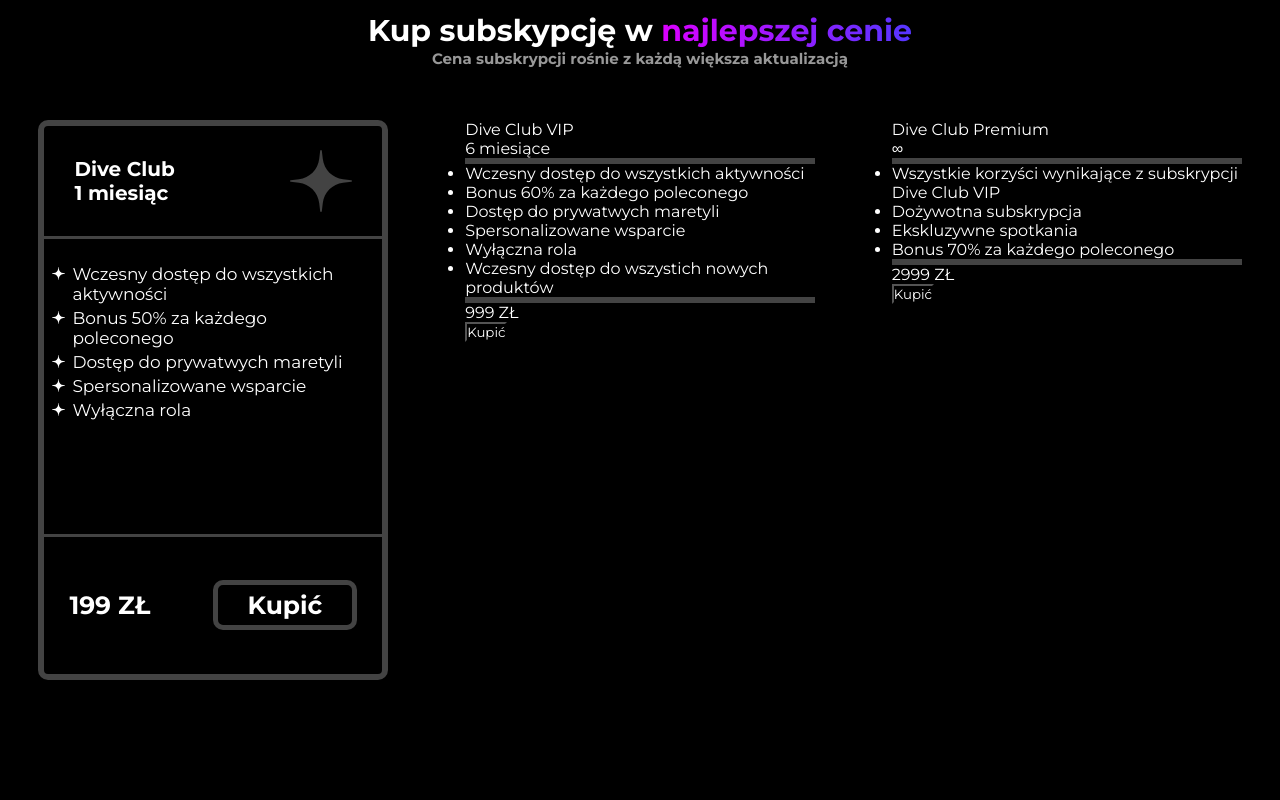
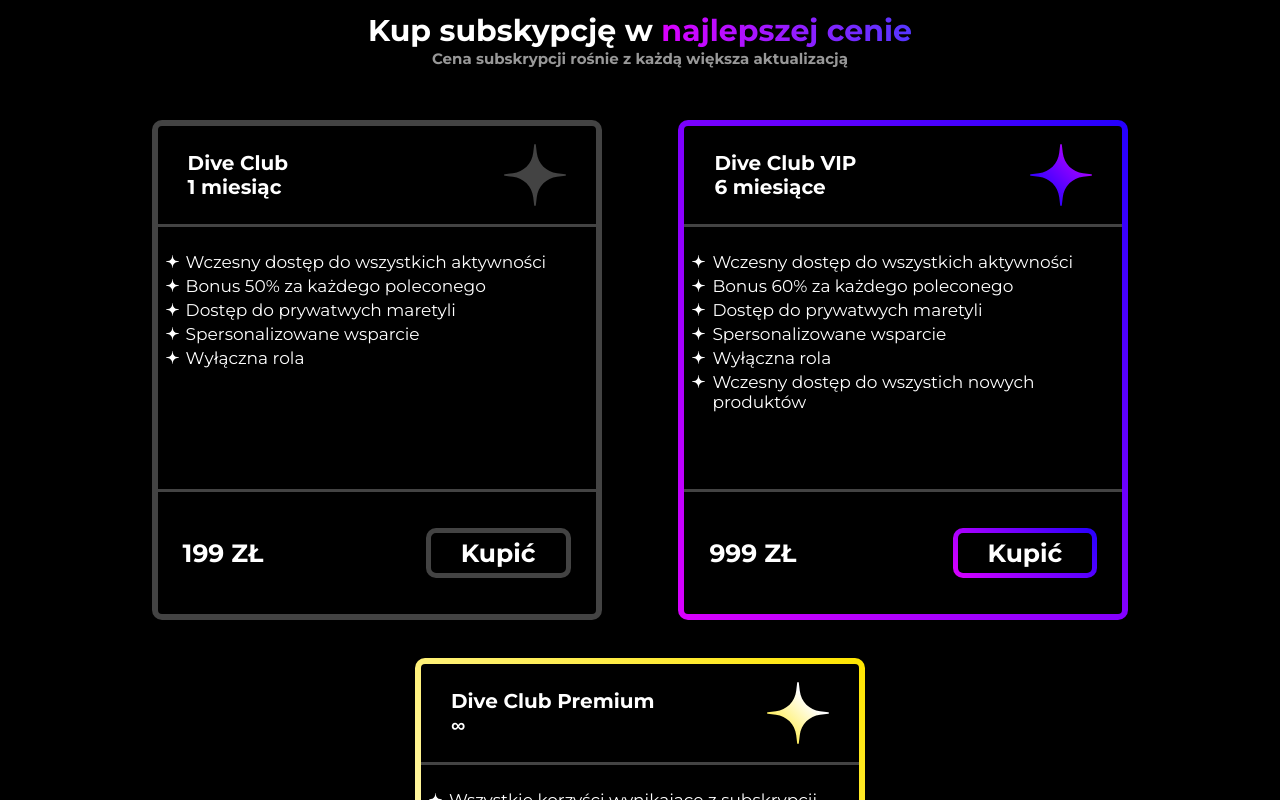
Before and after one commit to NonNoname1201/Crypto-Dive, a Vue app in the folder client/: page / in a window 1280 px wide. Shown: the part 1640-2440 px from the top of the page. Before the commit the page ends 2358 px from the top, so only its background shows below. Built offline with nearby package versions, Linux system fonts and the light colour scheme.

Commit message:
Changed technology of border to the button on the first page

```diff
--- a/client/src/App.vue
+++ b/client/src/App.vue
@@ -24,7 +24,7 @@ export default {
 
   <main>
     <PageFirst />
-    <PageSecond/>
+    <PageSecond />
     <PageThird />
   </main>
 </template>
--- a/client/src/assets/main.css
+++ b/client/src/assets/main.css
@@ -3,7 +3,7 @@
     padding: 0;
     box-sizing: border-box;
     font-family: Montserrat, sans-serif;
-    background: black;
+
     color: white;
 }
 
@@ -11,6 +11,7 @@
     background-size: auto 100vh;
     width: 100%;
     min-height: 100vh;
+    background: black;
 }
 
 ::-webkit-scrollbar {
--- a/client/src/components/PageThird.vue
+++ b/client/src/components/PageThird.vue
@@ -8,7 +8,7 @@ const components = {
 </script>
 
 <template>
-  <div class="Page-third">
+  <div class="Page-third page">
     <Plans />
   </div>
 </template>
--- a/client/src/components/page_first/MainColumn.vue
+++ b/client/src/components/page_first/MainColumn.vue
@@ -42,25 +42,12 @@ const components = {
 }
 
 .entry-button:hover {
-  background: linear-gradient(270deg, #7000FF 0%, #0075FF 49%, #33FF00 100%);
-  border: 0;
-  position: relative;
+  background: linear-gradient(black, black) padding-box, linear-gradient(270deg, #7000FF 0%, #0075FF 49%, #33FF00 100%) border-box;
   border-radius: 10px;
-  z-index: 1;
+  border: 4px solid transparent;
 }
 
-.entry-button:hover:before {
-  content: "";
-  display: block;
-  height: 32px;
-  width: 142px;
-  background: black;
-  position: absolute;
-  top: 4px;
-  left: 4px;
-  border-radius: 6px;
-  z-index: -1;
-}
+
 .first-page {
   h1 {
     font-size: 50px;
--- a/client/src/components/page_third/PlanOneMonth.vue
+++ b/client/src/components/page_third/PlanOneMonth.vue
@@ -75,6 +75,7 @@ const components = {
     font-size: 25px;
     font-weight: 700;
     padding: 5px 30px;
+    background: black;
     border: 5px solid #434343;
     border-radius: 10px;
   }
--- a/client/src/components/page_third/PlanSixMonths.vue
+++ b/client/src/components/page_third/PlanSixMonths.vue
@@ -1,11 +1,16 @@
 <script setup>
+import BlueStar from "@/components/icons/page_third/IconBlueStar.vue";
 
+const components = {
+  BlueStar,
+};
 </script>
 
 <template>
   <div class="description-item">
     <div class="title">
       Dive Club VIP<br>6 miesiące
+      <BlueStar />
     </div>
     <div class="description">
       <ul>
@@ -17,8 +22,8 @@
         <li>Wczesny dostęp do wszystich nowych produktów</li>
       </ul>
     </div>
-    <div class="price">
-      <p>999 ZŁ</p>
+    <div class="price-section">
+      <p class="price">999 ZŁ</p>
       <button class="button-style"><a>Kupić</a></button>
     </div>
   </div>
@@ -26,14 +31,56 @@
 
 <style scoped>
 .title {
-  border-bottom: 6px solid #434343;
+  padding: 30px;
+  display: flex;
+  flex-direction: row;
+  justify-content: space-between;
+  align-items: center;
+  font-size: clamp(10px, 4vw, 20px);
+  font-weight: 900;
+  border: none;
+  border-radius: 10px;
+  height: 20%;
 }
 
-.description{
-  border-bottom: 6px solid #434343;
+.description {
+  border-top: 3px solid #434343;
+  border-bottom: 3px solid #434343;
+  font-weight: 500;
+  font-size: 17px;
+  height: 55%;
+  padding: 25px 28px;
+  background: transparent;
+  ul {
+    list-style-image: url('@/components/icons/page_third/plan_list_icon.svg');
+    li {
+      padding-bottom: 4px;
+    }
+  }
 }
 
-.price{
+.price-section {
+  padding: 25px;
   height: 25%;
+  border-radius: 10px;
+  background: transparent;
+  display: flex;
+  flex-direction: row;
+  justify-content: space-between;
+  align-items: center;
+  .price {
+    font-size: 25px;
+    font-weight: 800;
+  }
+
+  .button-style {
+    font-size: 25px;
+    font-weight: 700;
+    padding: 5px 30px;
+    background: linear-gradient(black, black) padding-box, linear-gradient(45deg, rgb(219, 0, 255), rgb(36, 0, 255)) border-box;
+    border-radius: 10px;
+    border: 5px solid transparent;
+  }
+
 }
 </style>
--- a/client/src/components/page_third/PlanUnlimited.vue
+++ b/client/src/components/page_third/PlanUnlimited.vue
@@ -1,11 +1,12 @@
 <script setup>
-
+import GoldenStar from "@/components/icons/page_third/IconGoldenStar.vue";
 </script>
 
 <template>
   <div class="description-item">
     <div class="title">
       Dive Club Premium<br>&infin;
+      <GoldenStar />
     </div>
     <div class="description">
       <ul>
@@ -15,8 +16,8 @@
         <li>Bonus <span class="bold-number">70</span>% za każdego poleconego</li>
       </ul>
     </div>
-    <div class="price">
-      <p>2999 ZŁ</p>
+    <div class="price-section">
+      <p class="price">2999 ZŁ</p>
       <button class="button-style"><a>Kupić</a></button>
     </div>
   </div>
@@ -24,14 +25,54 @@
 
 <style scoped>
 .title {
-  border-bottom: 6px solid #434343;
+  padding: 30px;
+  display: flex;
+  flex-direction: row;
+  justify-content: space-between;
+  align-items: center;
+  font-size: clamp(10px, 4vw, 20px);
+  font-weight: 900;
+  border: none;
+  border-radius: 10px;
+  height: 20%;
 }
 
-.description{
-  border-bottom: 6px solid #434343;
+.description {
+  border-top: 3px solid #434343;
+  border-bottom: 3px solid #434343;
+  font-weight: 500;
+  font-size: 17px;
+  height: 55%;
+  padding: 25px 28px;
+  background: transparent;
+  ul {
+    list-style-image: url('@/components/icons/page_third/plan_list_icon.svg');
+    li {
+      padding-bottom: 4px;
+    }
+  }
 }
 
-.price{
+.price-section {
+  padding: 25px;
   height: 25%;
+  border-radius: 10px;
+  display: flex;
+  flex-direction: row;
+  justify-content: space-between;
+  align-items: center;
+  .price {
+    font-size: 25px;
+    font-weight: 800;
+  }
+
+  .button-style {
+    font-size: 25px;
+    font-weight: 700;
+    padding: 5px 30px;
+    background: linear-gradient(black, black) padding-box, linear-gradient(45deg, rgb(255, 255, 255), rgb(255, 229, 0)) border-box;
+    border-radius: 10px;
+    border: 5px solid transparent;
+  }
 }
 </style>
--- a/client/src/components/page_third/SubscriptionPlans.vue
+++ b/client/src/components/page_third/SubscriptionPlans.vue
@@ -62,13 +62,26 @@ const components = {
   border: 6px solid #434343;
   border-radius: 10px;
 }
+.description-item:nth-child(2) {
+  background: linear-gradient(black, black) padding-box, linear-gradient(45deg, rgb(219, 0, 255), rgb(36, 0, 255)) border-box;
+  border-radius: 10px;
+  border: 6px solid transparent;
+}
+
+
+.description-item:nth-child(3) {
+  background: linear-gradient(black, black) padding-box, linear-gradient(45deg, rgb(255, 255, 255), rgb(255, 229, 0)) border-box;
+  border-radius: 10px;
+  border: 6px solid transparent;
+}
+
 
 .description-item {
   flex: 1;
   margin: 0 3vw 3vw 3vw;
   color: #fff;
-  min-width: 250px;
-  max-width: 350px;
-  height: 70vh;
+  min-width: 400px;
+  max-width: 450px;
+  height: 500px;
 }
 </style>
```
